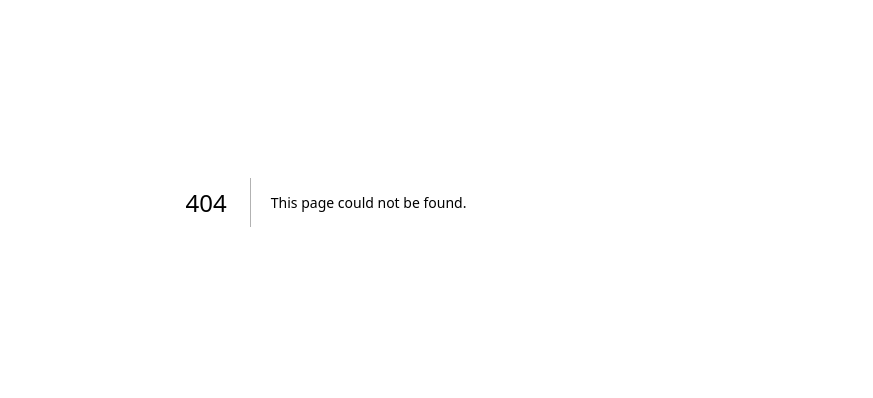
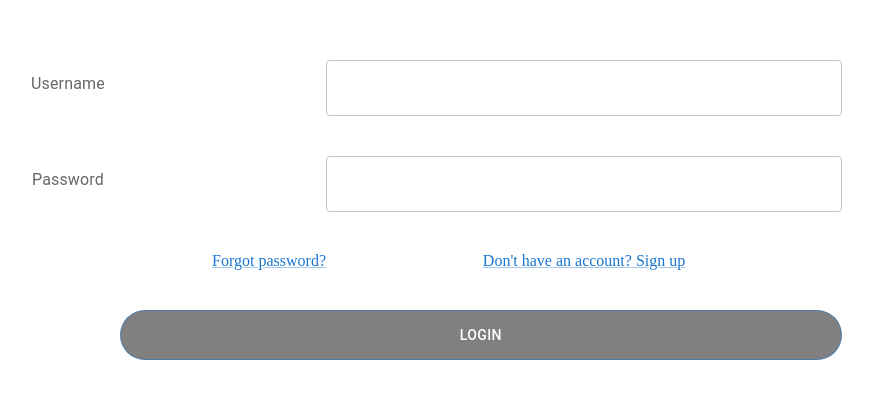
Before and after one commit to appletan9797/expense-tracker-frontend, a Next.js app: page /login in a window 1280 px wide. Before the commit this address had no page. Shown: the part 198-596 px from the top of the page, without its empty margins (314-1187 px from the left). Built offline with nearby package versions, Linux system fonts and the light colour scheme.

Commit message:
feat: Add login page

```diff
--- /dev/null
+++ b/src/modules/login/components/LoginForm.tsx
@@ -0,0 +1,121 @@
+import Box from '@mui/material/Box';
+import Grid from '@mui/material/Grid';
+import Typography from '@mui/material/Typography';
+import Link from '@mui/material/Link';
+import TextField from '@mui/material/TextField';
+import Button from '@mui/material/Button';
+import FormLabel from '@mui/material/FormLabel';
+import { Controller, useForm } from 'react-hook-form';
+import styles from "../../../assets/styles/addExpenseForm.module.css";
+import { loginApiService } from '../services/LoginApiService';
+import { useRouter } from 'next/router';
+import { useState } from 'react';
+
+export const LoginForm = () =>{
+
+    const router = useRouter()
+    const [errorMsg, setErrorMsg] = useState('')
+    const { handleSubmit, control, formState:{errors} } = useForm()
+    const rules = {
+        username:{required:true},
+        password:{required:true}
+    }
+
+    const onFormSubmit = async (data) =>{
+        const { username, password } = data
+        try{
+            await loginApiService.login(username,password)
+            router.push('../expenses')
+        }
+        catch(error:any){
+            if(error.response && error.response.status === 401){
+                setErrorMsg("Invalid username or password. Please try again")
+            }
+        }
+    }
+
+    const appendErrorMsg = () =>{
+        return(
+            <Grid item xs={12} md={12} textAlign="center">
+                <Typography align='center' marginTop={1.5} fontSize={13}>{ errorMsg }</Typography>
+            </Grid>
+        )
+    }
+
+    return(
+        <Box
+            display="flex" justifyContent="center"
+            alignItems="center" minHeight="100vh"
+        >
+            <form onSubmit={handleSubmit(onFormSubmit)}>
+                <Grid container rowSpacing={5} justifyContent="space-between" >
+                   {/* Username */}
+                    <Grid item xs={12} md={6}>
+                    <Typography align='center' marginTop={1.5} fontSize={13}><FormLabel>Username</FormLabel></Typography>
+                    </Grid>
+                    <Grid item xs={12} md={6}>
+                        <Controller
+                            name={'username'}
+                            control={control}
+                            rules={rules.username}
+                            render={({field: {onChange, value}}) =>(
+                                <TextField
+                                    id="username"
+                                    value={value}
+                                    onChange={onChange}
+                                    sx={{
+                                        width: {xs:'100%', md:'100%'}
+                                    }}
+                                />
+                            )}
+                        />
+                        {errors?.username && <span className={styles.errorMsg}> *Please fill in username</span>}
+                    </Grid>
+
+                    {/* Password */}
+                    <Grid item xs={12} md={6}>
+                        <Typography align='center' marginTop={1.5} fontSize={13}><FormLabel>Password</FormLabel></Typography>
+                    </Grid>
+                    <Grid item xs={12} md={6}>
+                        <Controller
+                            name={'password'}
+                            control={control}
+                            rules={rules.password}
+                            render={({field: {onChange, value}}) =>(
+                                <TextField
+                                    id="password"
+                                    value={value}
+                                    onChange={onChange}
+                                    sx={{
+                                        width: {xs:'100%', md:'100%'}
+                                    }}
+                                />
+                            )}
+                        />
+                        {errors?.password && <span className={styles.errorMsg}> *Please fill in password</span>}
+                    </Grid>
+
+                    {/* Forgot password and Sign up */}
+                    <Grid item md={6} textAlign="right">
+                        <Link href='#'>Forgot password?</Link>
+                    </Grid>
+                    <Grid item md={6} textAlign="center">
+                        <Link href='#'>Don't have an account? Sign up</Link>
+                    </Grid>
+
+                    {/* Save button */}
+                    <Grid item xs={12} md={12} sx={{ textAlign: 'right' }}>
+                        <Button type='submit' variant='outlined'
+                            sx={{ width: '70%',backgroundColor:'gray', color:'white', borderRadius:'40px', height:'50px'}}>
+                                Login
+                        </Button>
+                    </Grid>
+
+                    {/* Error message */}
+                    {errorMsg && appendErrorMsg()}
+
+                </Grid>
+            </form>
+        </Box>
+    )
+}
--- /dev/null
+++ b/src/modules/login/pages/MyLoginForm.tsx
@@ -0,0 +1,9 @@
+import { LoginForm } from "../components/LoginForm"
+
+export const MyLoginForm = () =>{
+    return(
+        <>
+            <LoginForm></LoginForm>
+        </>
+    )
+}
--- /dev/null
+++ b/src/modules/login/services/LoginApiService.ts
@@ -0,0 +1,17 @@
+import axios from 'axios';
+
+class LoginApiService{
+    async login(username:String, password:String){
+        const url = 'http://localhost/api/login'
+        const response = await axios.post(url, {
+            username: username,
+            password:password,
+            },{
+            withCredentials : true,
+        })
+
+        return response.data
+    }
+}
+
+export const loginApiService = new LoginApiService();
--- /dev/null
+++ b/src/pages/login/index.tsx
@@ -0,0 +1,4 @@
+import { MyLoginForm } from "../../modules/login/pages/MyLoginForm";
+
+export { getServerSideProps } from "../../modules/login/pages/MyLoginForm";
+export default MyLoginForm;
```
